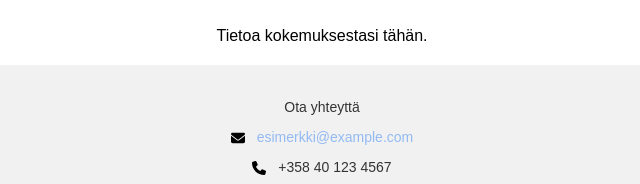
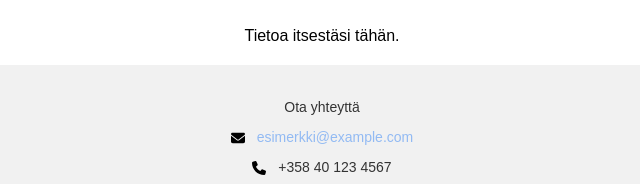
Before and after one commit to TRcourseacc/netticv, a plain HTML site: page kuka.html in a window 1280 px wide. Shown: the part 164-348 px from the top of the page, 318-958 px from the left. Drawn offline with Linux system fonts and the light colour scheme.

Commit message:
teksti muutos

```diff
--- a/kuka.html
+++ b/kuka.html
@@ -17,7 +17,7 @@
     </nav>
 
     <main>
-        <p>Tietoa kokemuksestasi tähän.</p>
+        <p>Tietoa itsestäsi tähän.</p>
     </main>
 
     <footer>
```
